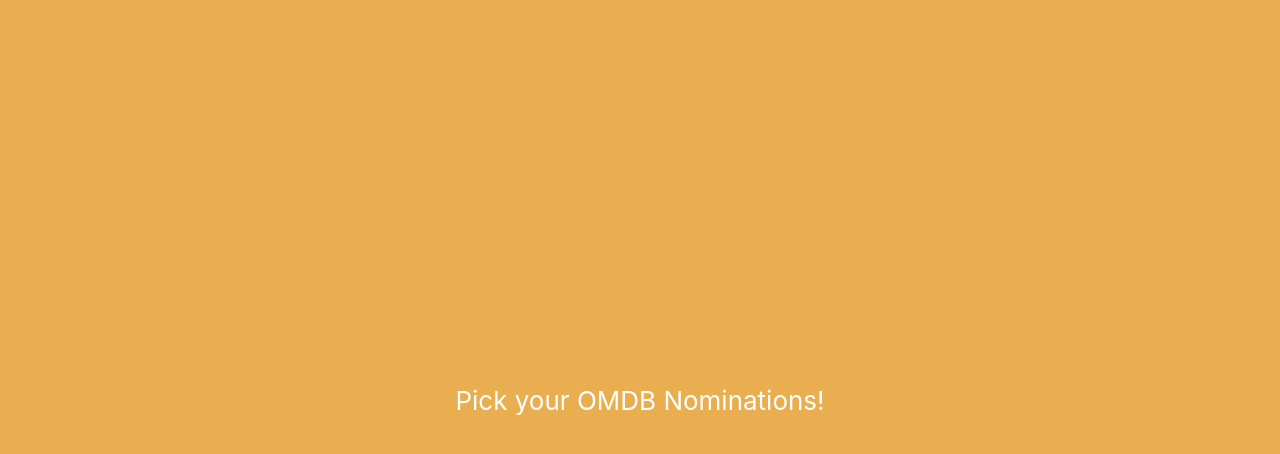
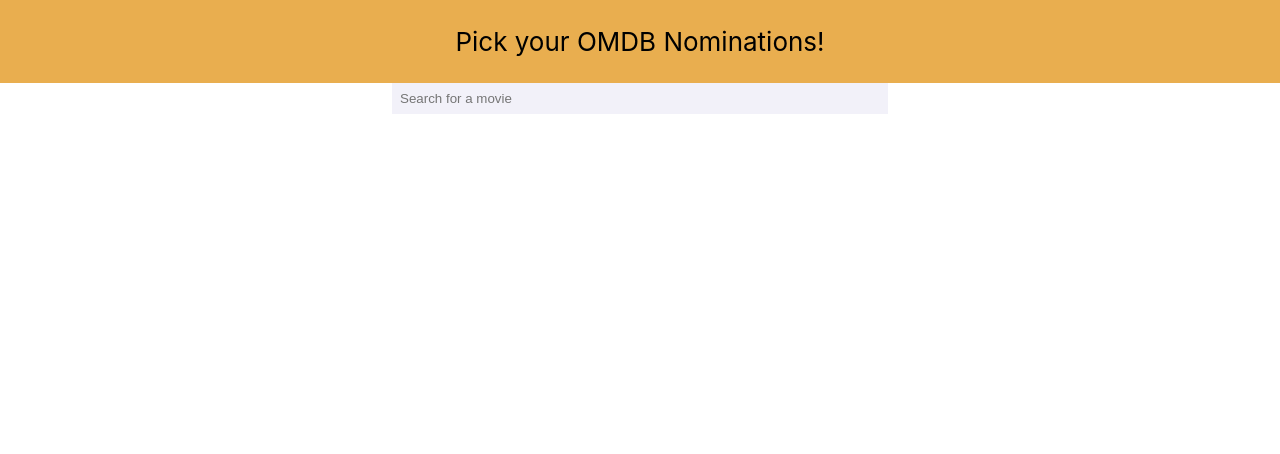
Before and after one commit to shaharyarlakhani/shopifyFrontendChallenge, a React (Create React App) app in the folder omdb-nominate/: page / in a window 1280 px wide. Shown: the top 454 px of the page. Built offline with nearby package versions, Linux system fonts and the light colour scheme.

Commit message:
added search bar

```diff
--- a/omdb-nominate/src/App.css
+++ b/omdb-nominate/src/App.css
@@ -4,11 +4,10 @@
 
 .App-header {
   background-color: rgb(233, 174, 79);
-  min-height: 100vh;
+  /* min-height: 100vh; */
   display: flex;
-  flex-direction: column;
-  align-items: center;
+  /* flex-direction: column; */
   justify-content: center;
   font-size: calc(10px + 2vmin);
-  color: white;
+  color: black;
 }
--- a/omdb-nominate/src/App.js
+++ b/omdb-nominate/src/App.js
@@ -1,4 +1,6 @@
 import './App.css';
+import './SearchBar.js';
+import SearchBar from './SearchBar.js';
 
 function App() {
   return (
@@ -8,6 +10,7 @@
           Pick your OMDB Nominations!
         </p>
       </header>
+      <SearchBar />
     </div>
   );
 }
--- /dev/null
+++ b/omdb-nominate/src/SearchBar.js
@@ -0,0 +1,16 @@
+import React from 'react';
+
+const SearchBar = ({keyword, setKeyword}) => {
+  const BarStyling = {width:"30rem", background:"#F2F1F9", border:"none", padding:"0.5rem"};
+  return (
+    <input
+     style={BarStyling}
+    //  key="random1"
+     value={keyword}
+     placeholder={"Search for a movie"}
+     onChange={(e) => setKeyword(e.target.value)}
+    />
+  );
+}
+
+export default SearchBar;
```
Also changed, not shown: 1 other file (tests, documents, lock files or other folders).
